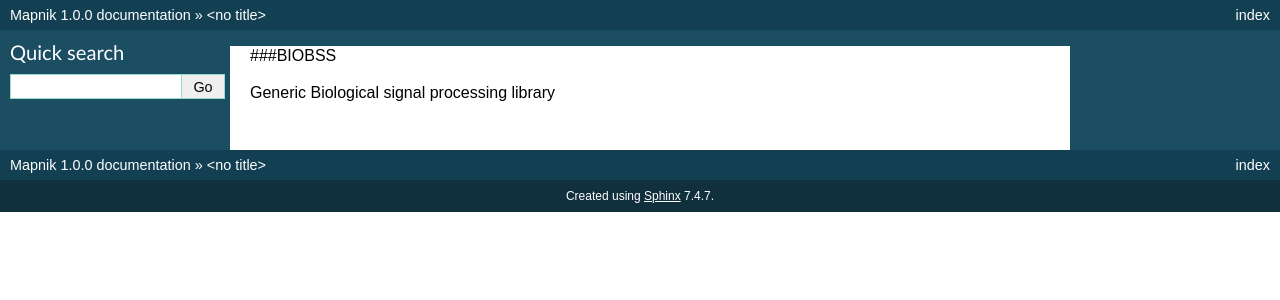
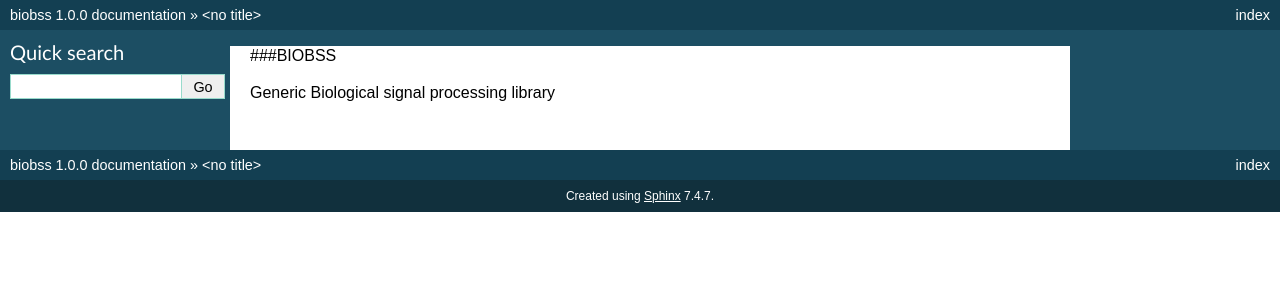
Before and after one commit to obss/BIOBSS, a Sphinx documentation site: the page built from docs/index.rst, in a window 1280 px wide. Shown: the top 300 px of the page. Built offline with Sphinx 7.4.7, drawn with Linux system fonts in a browser that asks for light colours.

Commit message:
updated conf.py

```diff
--- a/docs/conf.py
+++ b/docs/conf.py
@@ -10,8 +10,19 @@
 #
 # All configuration values have a default; values that are commented out
 # serve to show the default.
+import datetime
+import os
+import re
+import sys
 
-import sys, os
+# -- Path setup --------------------------------------------------------------
+
+# If extensions (or modules to document with autodoc) are in another directory,
+# add these directories to sys.path here. If the directory is relative to the
+# documentation root, use os.path.abspath to make it absolute, like shown here.
+#
+# sys.path.insert(0, os.path.abspath('.'))
+sys.path.insert(0, os.path.abspath("../"))
 
 # If extensions (or modules to document with autodoc) are in another directory,
 # add these directories to sys.path here. If the directory is relative to the
@@ -45,8 +56,8 @@ source_suffix = '.rst'
 master_doc = 'index'
 
 # General information about the project.
-project = u'Mapnik'
-copyright = u'2010, Mapnik Project'
+project = u'biobss'
+copyright = u'2022, BIOBSS Project'
 
 # The version info for the project you're documenting, acts as replacement for
 # |version| and |release|, also used in various other places throughout the
```
